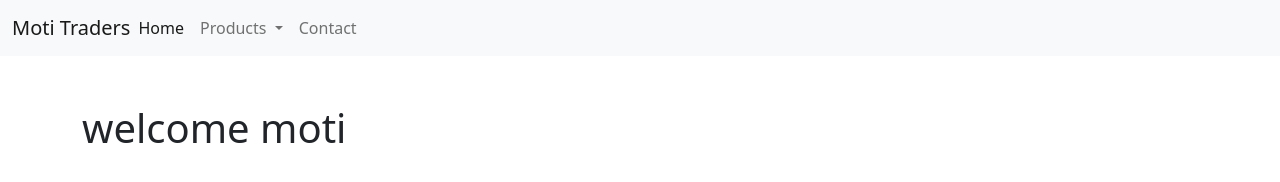
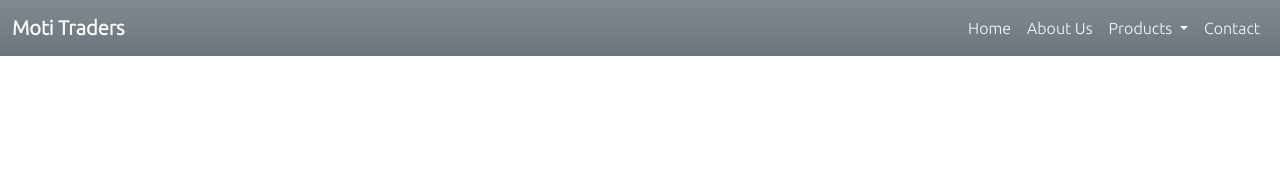
Before and after one commit to raghulashok16/motitraders-bootstrap, a plain HTML site: page index.html in a window 1280 px wide. Drawn offline with nearby package versions, Linux system fonts and the light colour scheme.

Commit message:
css file added

```diff
--- a/index.html
+++ b/index.html
@@ -1,40 +1,50 @@
 <!doctype html>
 <html lang="en">
-
 
 <head>
     <!-- Required meta tags -->
     <meta charset="utf-8">
     <meta name="viewport" content="width=device-width, initial-scale=1">
-
+    <link rel="stylesheet" href="style.css">
     <!-- Bootstrap CSS -->
     <link href="https://cdn.jsdelivr.net/npm/bootstrap@5.0.2/dist/css/bootstrap.min.css" rel="stylesheet"
         integrity="sha384-EVSTQN3/azprG1Anm3QDgpJLIm9Nao0Yz1ztcQTwFspd3yD65VohhpuuCOmLASjC" crossorigin="anonymous">
 
-    <title>Hello, world!</title>
+    <!-- google font -->
+    <style>
+        @import url('https://fonts.googleapis.com/css2?family=Ubuntu:wght@300&display=swap');
+    </style>
+
+
+
+    <title>Moti Traders</title>
 </head>
 
 <body>
-    <nav class="navbar navbar-expand-lg navbar-light bg-light">
+    <nav class="navbar navbar-expand-lg navbar-light bg-secondary bg-gradient ">
         <div class="container-fluid">
             <!-- company name -->
-            <a class="navbar-brand mx-0" href="#">
+            <a class="navbar-brand mx-0 text-light fw-bold" href="#" id="juh">
                 Moti Traders</a>
             <button class="navbar-toggler" type="button" data-bs-toggle="collapse"
                 data-bs-target="#navbarSupportedContent" aria-controls="navbarSupportedContent" aria-expanded="false"
                 aria-label="Toggle navigation">
                 <span class="navbar-toggler-icon"></span>
             </button>
-            <div class="collapse navbar-collapse" id="navbarSupportedContent">
-                <ul class="navbar-nav me-auto mb-2 mb-lg-0">
+            <div class="collapse navbar-collapse " id="navbarSupportedContent">
+                <ul class="navbar-nav ms-auto mb-2 mb-lg-0 ">
                     <!-- home button -->
                     <li class="nav-item">
-                        <a class="nav-link active" aria-current="page" href="#">Home</a>
+                        <a class="nav-link active text-light" aria-current="page" href="#">Home</a>
+                    </li>
+                    <!-- about us button -->
+                    <li class="nav-item">
+                        <a class="nav-link text-light" href="#">About Us</a>
                     </li>
 
                     <!-- product button -->
                     <li class="nav-item dropdown">
-                        <a class="nav-link dropdown-toggle" href="#" id="navbarDropdown" role="button"
+                        <a class="nav-link dropdown-toggle text-light" href="#" id="navbarDropdown" role="button"
                             data-bs-toggle="dropdown" aria-expanded="false">
                             Products
                         </a>
@@ -45,17 +55,15 @@
                             <li><a class="dropdown-item" href="#">Export Orders</a></li>
                         </ul>
                     </li>
-                    <!-- product button -->
+                    <!-- Contact button -->
                     <li class="nav-item">
-                        <a class="nav-link" href="#">Contact</a>
+                        <a class="nav-link text-light" href="#">Contact</a>
                     </li>
                 </ul>
             </div>
         </div>
     </nav>
-    <div class="container my-5">
-        <h1>welcome moti</h1>
-    </div>
+
 
 
     <!-- Optional JavaScript; choose one of the two! -->
--- /dev/null
+++ b/style.css
@@ -0,0 +1,3 @@
+body {
+    font-family: 'Ubuntu', sans-serif !important;
+}
```
